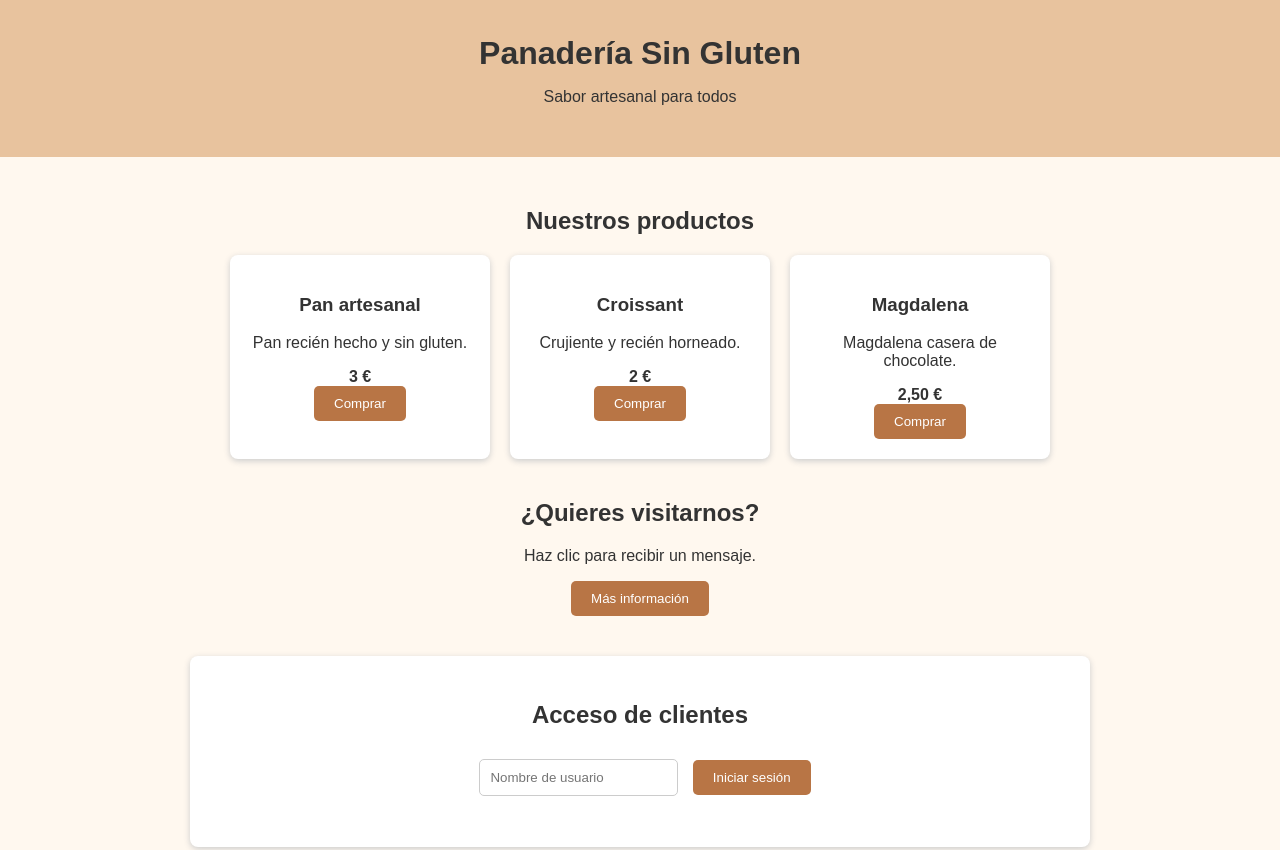
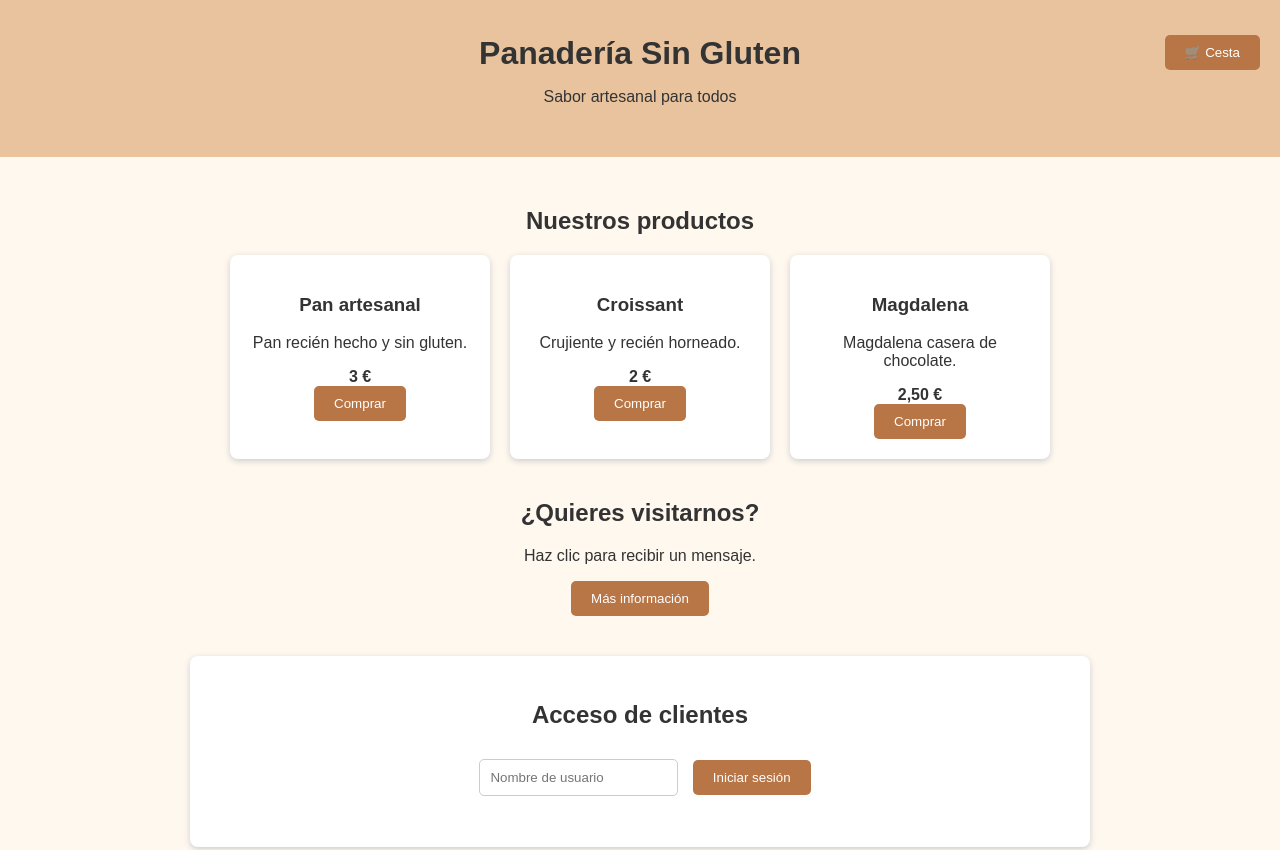
Before and after one commit to Nur-L/proyecto_ud1_lamazares_guerreiro, a plain HTML site: page index.html in a window 1280 px wide. Shown: the top 850 px of the page. Drawn offline with Linux system fonts and the light colour scheme; a script that the page names is missing.

Commit message:
Pepe añade cesta de compra

```diff
--- a/css/estilos.css
+++ b/css/estilos.css
@@ -96,3 +96,15 @@ footer {
     margin-top: 15px;
     font-weight: bold;
 }
+
+#cesta {
+    position: absolute;
+    right: 20px;
+    top: 35px;
+    padding: 10px 20px;
+    border: none;
+    border-radius: 5px;
+    background-color: #b87545;
+    color: white;
+    cursor: pointer;
+}
--- a/index.html
+++ b/index.html
@@ -11,6 +11,8 @@
     <header>
         <h1>Panadería Sin Gluten</h1>
         <p>Sabor artesanal para todos</p>
+
+	<button id="cesta">🛒 Cesta</button>
     </header>
 
     <main>
```
